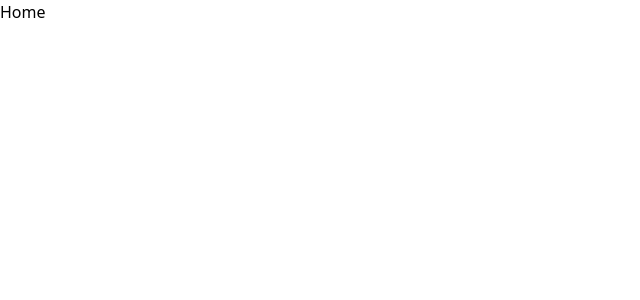
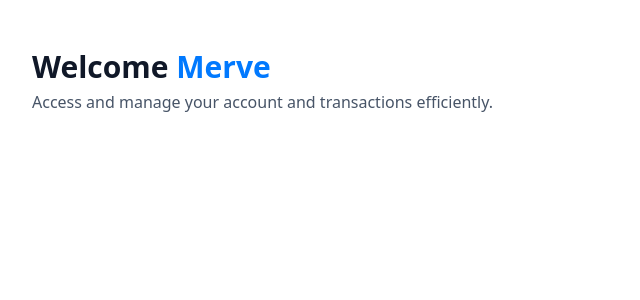
Before and after one commit to mervesekerfilizoglu/jsm_banking, a Next.js app: page / in a window 1280 px wide. Shown: the top 300 px of the page, without its empty margins (0-640 px from the left). Built offline with nearby package versions, Linux system fonts and the light colour scheme.

Commit message:
HeaderBox component added into page.tsx

```diff
--- a/app/(root)/page.tsx
+++ b/app/(root)/page.tsx
@@ -1,7 +1,22 @@
-import React from 'react'
+import HeaderBox from '@/components/HeaderBox'
+
 const Home = () => {
+    const loggedIn= {firstName: "Merve"};
     return (
-        <div>Home</div>
+        <section className='home'>
+        <div className='home-content'>
+            <header className='home-header'>
+<HeaderBox
+type="greeting"
+title="Welcome"
+user={loggedIn?.firstName || "Guest"}
+subtext="Access and manage your account and transactions efficiently."
+
+/>
+            </header>
+
+            </div>
+            </section>
     )
 }
 
```
